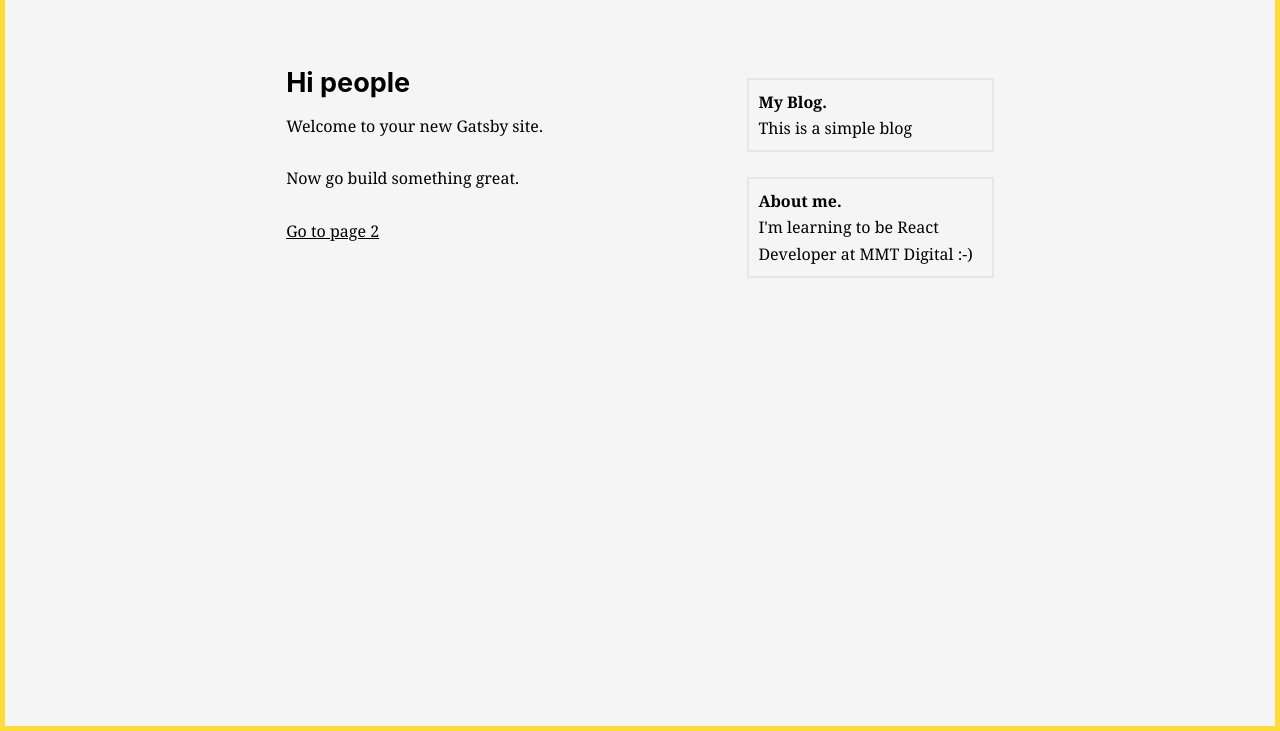
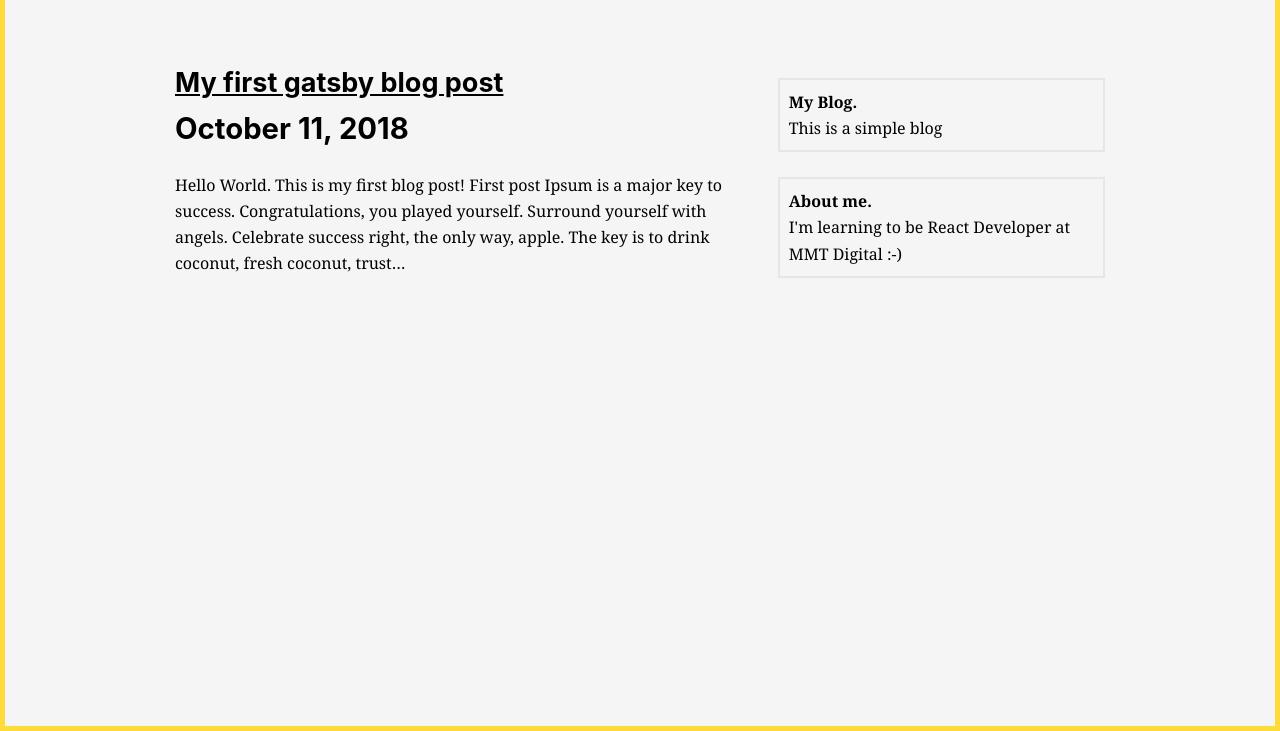
Before and after one commit to mazaherm/mazahers-blog, a Gatsby site: page / in a window 1280 px wide. Shown: the part 69-800 px from the top of the page. Built offline with nearby package versions, Linux system fonts and the light colour scheme; Gatsby itself is replaced by a stand-in of ours.

Commit message:
layout of landing page

```diff
--- a/src/pages/index.js
+++ b/src/pages/index.js
@@ -1,15 +1,45 @@
 import React from 'react'
-import { Link } from 'gatsby'
-
+import Link from 'gatsby-link'
 import Layout from '../components/layout'
 
-const IndexPage = () => (
-  <Layout>
-    <h1>Hi people</h1>
-    <p>Welcome to your new Gatsby site.</p>
-    <p>Now go build something great.</p>
-    <Link to="/page-2/">Go to page 2</Link>
-  </Layout>
-)
-
-export default IndexPage
+export default function IndexPage({ data }) {
+  const { edges: posts } = data.allMarkdownRemark
+  return (
+    <Layout>
+      <div className="blog-posts">
+        {posts
+          .filter(post => post.node.frontmatter.title.length > 0)
+          .map(({ node: post }) => {
+            return (
+              <div className="blog-post-preview" key={post.id}>
+                <h1>
+                  <Link to={post.frontmatter.path}>
+                    {post.frontmatter.title}
+                  </Link>
+                </h1>
+                <h2>{post.frontmatter.date}</h2>
+                <p>{post.excerpt}</p>
+              </div>
+            )
+          })}
+      </div>
+    </Layout>
+  )
+}
+export const pageQuery = graphql`
+  query IndexQuery {
+    allMarkdownRemark(sort: { order: DESC, fields: [frontmatter___date] }) {
+      edges {
+        node {
+          excerpt(pruneLength: 250)
+          id
+          frontmatter {
+            title
+            date(formatString: "MMMM DD, YYYY")
+            path
+          }
+        }
+      }
+    }
+  }
+`
```
